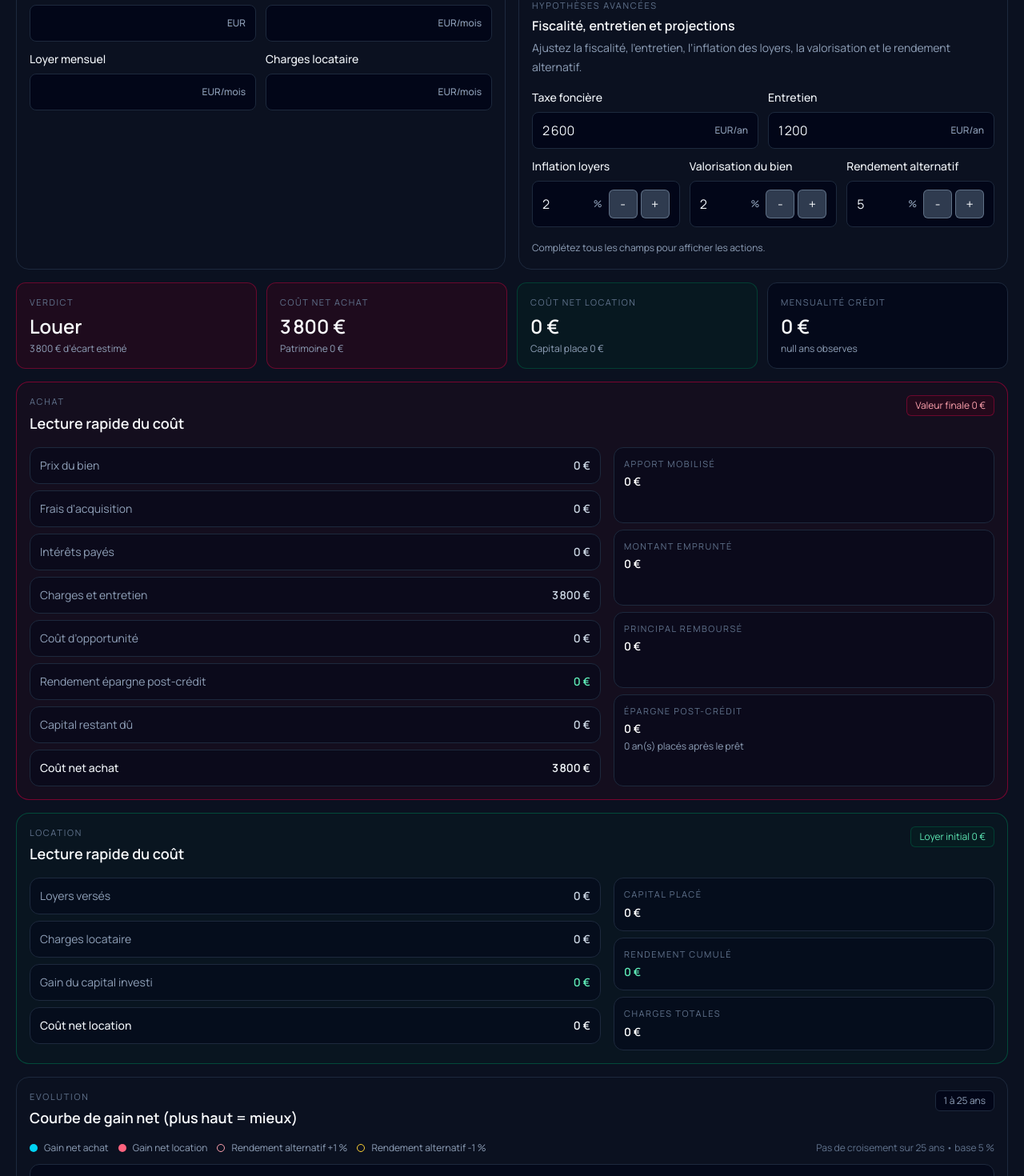
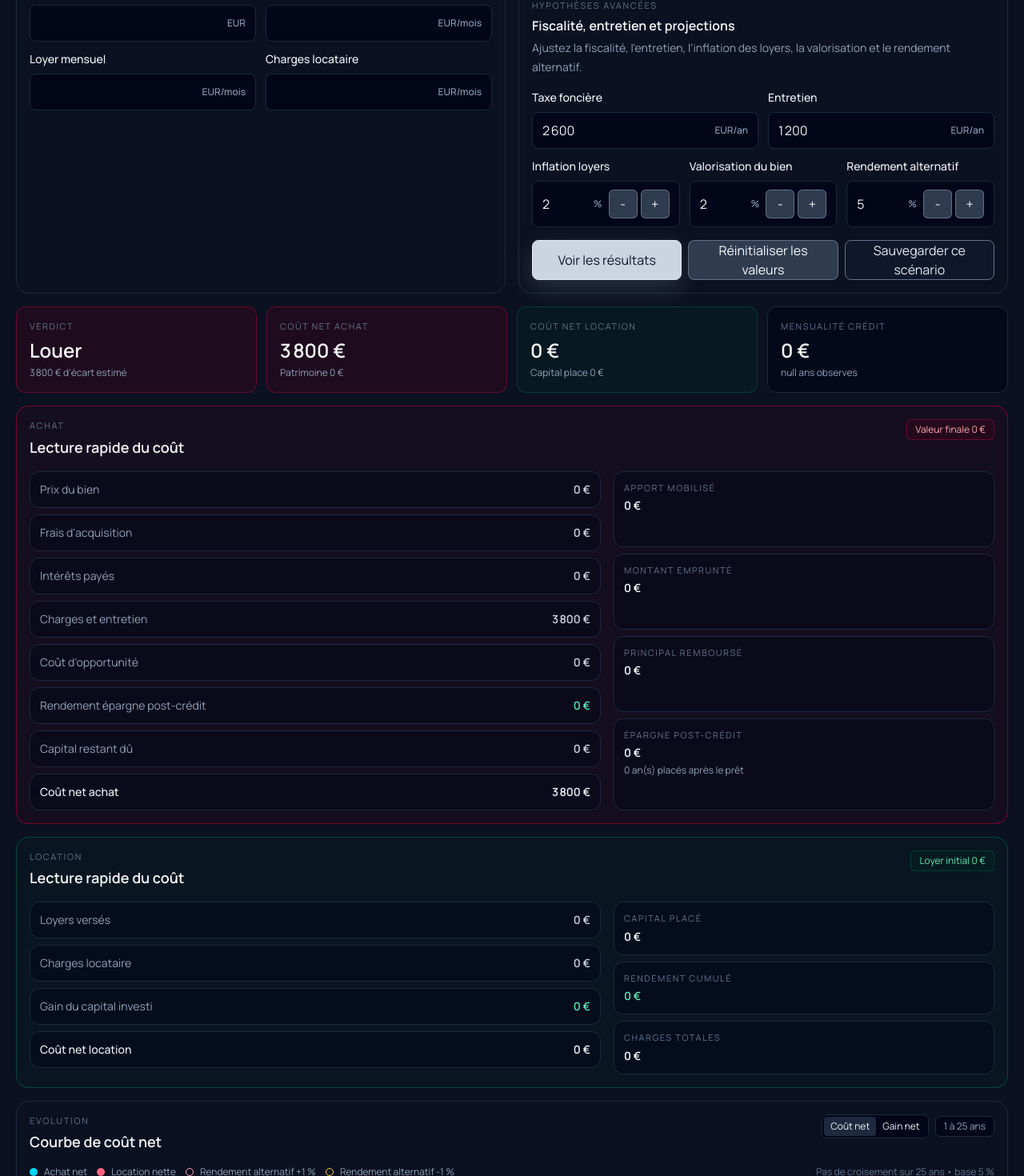
Before and after one commit to amorelpouliquen/acheter-ou-louer, a React (Vite) app: page / in a window 1280 px wide. Shown: the part 663-2133 px from the top of the page at 80% size. Built offline with nearby package versions, Linux system fonts and the light colour scheme.

Commit message:
Courbe au choix

```diff
--- a/src/components/ResultsSummary.jsx
+++ b/src/components/ResultsSummary.jsx
@@ -88,16 +88,21 @@ function buildLinePath(data, width, height, paddingX, paddingY, accessor, minVal
     .join(' ')
 }
 
-function TimelineChart({ points, crossoverYear, sensitivityTimeline, opportunityReturn, isMobile }) {
+function TimelineChart({ points, crossoverYear, sensitivityTimeline, opportunityReturn, isMobile, chartMode }) {
   const width = isMobile ? 320 : 760
   const height = isMobile ? 176 : 240
   const paddingX = isMobile ? 16 : 18
   const paddingY = isMobile ? 18 : 18
-  const toNetGain = (cost) => -cost
+  const transformValue = chartMode === 'gain' ? (value) => -value : (value) => value
+  const ownerLabel = chartMode === 'gain' ? 'Gain net achat' : 'Achat net'
+  const rentLabel = chartMode === 'gain' ? 'Gain net location' : 'Location nette'
   const chartValues = [
-    ...points.flatMap((point) => [toNetGain(point.ownerNetCost), toNetGain(point.rentNetCost)]),
-    ...(sensitivityTimeline?.plus?.points ?? []).map((point) => toNetGain(point.rentNetCost)),
-    ...(sensitivityTimeline?.minus?.points ?? []).map((point) => toNetGain(point.rentNetCost)),
+    ...points.flatMap((point) => [
+      transformValue(point.ownerNetCost),
+      transformValue(point.rentNetCost),
+    ]),
+    ...(sensitivityTimeline?.plus?.points ?? []).map((point) => transformValue(point.rentNetCost)),
+    ...(sensitivityTimeline?.minus?.points ?? []).map((point) => transformValue(point.rentNetCost)),
   ]
   const minValue = Math.min(...chartValues, 0)
   const maxValue = Math.max(...chartValues, 0)
@@ -108,7 +113,7 @@ function TimelineChart({ points, crossoverYear, sensitivityTimeline, opportunity
     height,
     paddingX,
     paddingY,
-    (point) => toNetGain(point.ownerNetCost),
+    (point) => transformValue(point.ownerNetCost),
     minValue,
     maxValue,
   )
@@ -118,7 +123,7 @@ function TimelineChart({ points, crossoverYear, sensitivityTimeline, opportunity
     height,
     paddingX,
     paddingY,
-    (point) => toNetGain(point.rentNetCost),
+    (point) => transformValue(point.rentNetCost),
     minValue,
     maxValue,
   )
@@ -129,7 +134,7 @@ function TimelineChart({ points, crossoverYear, sensitivityTimeline, opportunity
         height,
         paddingX,
         paddingY,
-        (point) => toNetGain(point.rentNetCost),
+        (point) => transformValue(point.rentNetCost),
         minValue,
         maxValue,
       )
@@ -141,7 +146,7 @@ function TimelineChart({ points, crossoverYear, sensitivityTimeline, opportunity
         height,
         paddingX,
         paddingY,
-        (point) => toNetGain(point.rentNetCost),
+        (point) => transformValue(point.rentNetCost),
         minValue,
         maxValue,
       )
@@ -151,7 +156,7 @@ function TimelineChart({ points, crossoverYear, sensitivityTimeline, opportunity
     ? paddingX + ((crossoverPoint.year - 1) / Math.max(points.length - 1, 1)) * (width - paddingX * 2)
     : null
   const crossoverY = crossoverPoint
-    ? toChartY(toNetGain(crossoverPoint.ownerNetCost), minValue, maxValue, height, paddingY)
+    ? toChartY(transformValue(crossoverPoint.ownerNetCost), minValue, maxValue, height, paddingY)
     : null
   const visibleLabels = isMobile
     ? [points[0], points[Math.floor(points.length / 2)], points[points.length - 1]].filter(Boolean)
@@ -162,11 +167,11 @@ function TimelineChart({ points, crossoverYear, sensitivityTimeline, opportunity
       <div className="flex flex-wrap items-center gap-3 text-xs text-slate-400">
         <div className="flex items-center gap-2">
           <span className="inline-block h-2.5 w-2.5 rounded-full bg-cyan-400" />
-          Gain net achat
+          {ownerLabel}
         </div>
         <div className="flex items-center gap-2">
           <span className="inline-block h-2.5 w-2.5 rounded-full bg-rose-400" />
-          Gain net location
+          {rentLabel}
         </div>
         <div className="flex items-center gap-2">
           <span className="inline-block h-2.5 w-2.5 rounded-full border border-rose-300" />
@@ -224,8 +229,8 @@ function TimelineChart({ points, crossoverYear, sensitivityTimeline, opportunity
           {(!isMobile ? points : visibleLabels).map((point, index) => {
             const pointIndex = points.findIndex((entry) => entry.year === point.year)
             const x = paddingX + (pointIndex / Math.max(points.length - 1, 1)) * (width - paddingX * 2)
-            const ownerY = toChartY(toNetGain(point.ownerNetCost), minValue, maxValue, height, paddingY)
-            const rentY = toChartY(toNetGain(point.rentNetCost), minValue, maxValue, height, paddingY)
+            const ownerY = toChartY(transformValue(point.ownerNetCost), minValue, maxValue, height, paddingY)
+            const rentY = toChartY(transformValue(point.rentNetCost), minValue, maxValue, height, paddingY)
 
             return (
               <g key={`${point.year}-${index}`}>
@@ -295,6 +300,8 @@ export default function ResultsSummary({
   formatCurrency,
   isMobile,
 }) {
+  const [chartMode, setChartMode] = useState('cost')
+
   return (
     <div className="space-y-4">
       <section className="grid gap-3 lg:grid-cols-4 2xl:grid-cols-4">
@@ -471,10 +478,32 @@ export default function ResultsSummary({
 
       <SectionCard
         eyebrow="Evolution"
-        title="Courbe de gain net (plus haut = mieux)"
+        title={chartMode === 'gain' ? 'Courbe de gain net' : 'Courbe de coût net'}
         aside={
-          <div className="rounded-md border border-slate-800 bg-slate-950 px-2.5 py-1 text-xs text-slate-400">
-            1 à 25 ans
+          <div className="flex items-center gap-2">
+            <div className="inline-flex rounded-md border border-slate-800 bg-slate-950 p-0.5 text-xs">
+              <button
+                type="button"
+                onClick={() => setChartMode('cost')}
+                className={`rounded px-2 py-1 transition ${
+                  chartMode === 'cost' ? 'bg-slate-800 text-slate-100' : 'text-slate-400 hover:text-slate-200'
+                }`}
+              >
+                Coût net
+              </button>
+              <button
+                type="button"
+                onClick={() => setChartMode('gain')}
+                className={`rounded px-2 py-1 transition ${
+                  chartMode === 'gain' ? 'bg-slate-800 text-slate-100' : 'text-slate-400 hover:text-slate-200'
+                }`}
+              >
+                Gain net
+              </button>
+            </div>
+            <div className="rounded-md border border-slate-800 bg-slate-950 px-2.5 py-1 text-xs text-slate-400">
+              1 à 25 ans
+            </div>
           </div>
         }
       >
@@ -484,8 +513,10 @@ export default function ResultsSummary({
           sensitivityTimeline={sensitivityTimeline}
           opportunityReturn={inputs.opportunityReturn}
           isMobile={isMobile}
+          chartMode={chartMode}
         />
       </SectionCard>
     </div>
   )
 }
+import { useState } from 'react'
--- a/src/components/ScenarioForm.jsx
+++ b/src/components/ScenarioForm.jsx
@@ -238,15 +238,6 @@ export default function ScenarioForm({
 
   const financingFields = FORM_GROUPS.financing.map((id) => fieldMeta[id])
   const advancedFields = FORM_GROUPS.advanced.map((id) => fieldMeta[id])
-  const activeFieldIds = [...essentialFieldIds, ...FORM_GROUPS.financing, ...FORM_GROUPS.advanced]
-  const isFormComplete = activeFieldIds.every((id) => {
-    const value = inputs[id]
-    if (typeof value === 'string') {
-      return value.trim().length > 0
-    }
-
-    return value !== null && value !== undefined && Number.isFinite(Number(value))
-  })
   const desktopFieldGrid = isMobile
     ? 'grid gap-3 sm:grid-cols-2'
     : 'grid gap-3 md:grid-cols-2 xl:grid-cols-12'
@@ -355,7 +346,6 @@ export default function ScenarioForm({
               ))}
             </div>
 
-            {isFormComplete ? (
             <div className="grid gap-2 sm:grid-cols-3">
               <button
                 type="button"
@@ -379,11 +369,6 @@ export default function ScenarioForm({
                 Sauvegarder ce scénario
               </button>
             </div>
-            ) : (
-              <p className="text-xs leading-5 text-slate-400">
-                Complétez tous les champs pour afficher les actions.
-              </p>
-            )}
           </div>
         </FormCard>
       </div>
```
Lines whose indentation alone changed are shown as unchanged.
